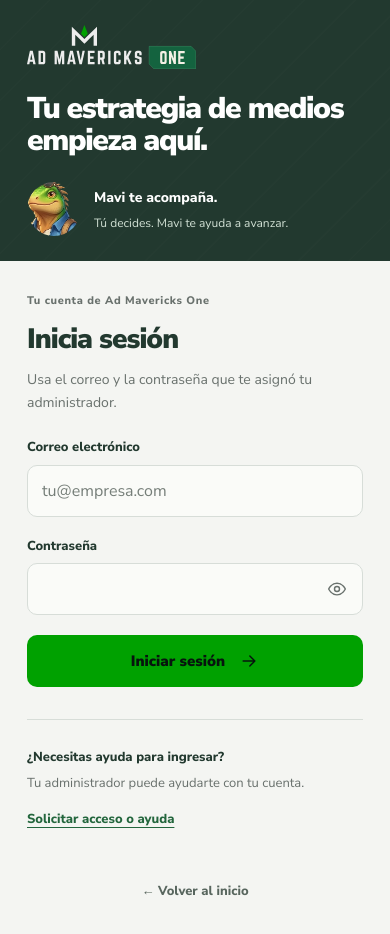
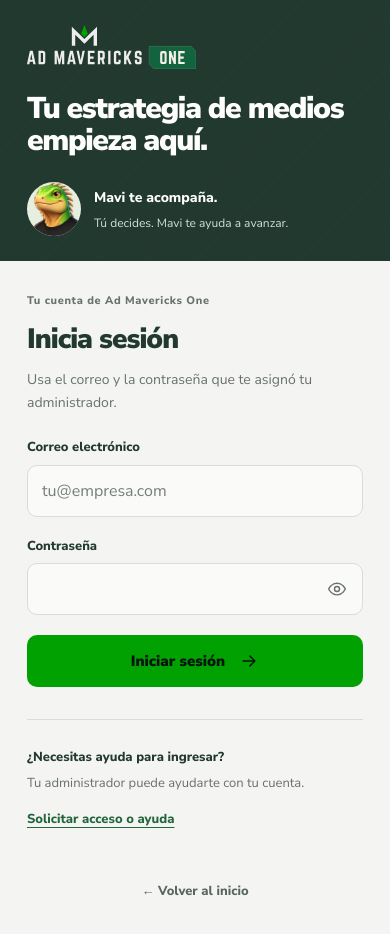
Before and after one commit to jhonari345o/campa-a1, a Next.js app: page /ingresar in a window 390 px wide. Shown: the top 934 px of the page. Built offline with nearby package versions, Linux system fonts and the light colour scheme; no server answers.

Commit message:
Use approved Mavi portrait consistently in account and assistant avatars

```diff
--- a/app/globals.css
+++ b/app/globals.css
@@ -375,7 +375,7 @@
 .campaign-source-list a { max-width:100%; overflow:hidden; border:1px solid #d8e2dc; border-radius:99px; padding:5px 7px; color:#00830b; font-size:7px; font-weight:800; text-overflow:ellipsis; white-space:nowrap; }
 .mavi-floating { position:fixed; right:22px; bottom:20px; z-index:80; display:grid; justify-items:end; gap:10px; }
 .mavi-floating-trigger { display:flex; min-width:230px; align-items:center; gap:10px; border:2px solid #00a100; border-radius:22px; background:#18372b; padding:5px 10px 5px 6px; color:#fff; box-shadow:0 14px 40px rgb(13 32 23 / 28%); }
-.mavi-floating-trigger > span { min-width:0; text-align:left; }
+.mavi-floating-trigger > span:not([data-mavi-avatar]) { min-width:0; text-align:left; }
 .mavi-floating-trigger strong,.mavi-floating-trigger small { display:block; }
 .mavi-floating-trigger strong { font-size:11px; }
 .mavi-floating-trigger small { color:rgb(255 255 255 / 58%); font-size:8px; }
@@ -520,8 +520,8 @@
   .campaign-score-grid { grid-template-columns:repeat(2,minmax(0,1fr)); }
   .mavi-floating { right:8px; bottom:8px; }
   .mavi-floating-trigger { min-width:176px; border-radius:19px; padding:4px 8px 4px 4px; }
-  .mavi-floating-trigger > img { width:44px !important; height:44px !important; }
-  .mavi-floating-trigger > span { display:block; }
+  .mavi-floating-trigger > [data-mavi-avatar] { width:44px !important; height:44px !important; }
+  .mavi-floating-trigger > span:not([data-mavi-avatar]) { display:block; }
   .mavi-floating-trigger > b { display:none; }
   .mavi-floating-trigger strong { font-size:10px; }
   .mavi-floating-trigger small { font-size:7px; }
--- a/app/ingresar/login.module.css
+++ b/app/ingresar/login.module.css
@@ -25,7 +25,7 @@
 .message h1 { margin: 0; font-size: clamp(36px, 3.8vw, 64px); font-weight: 900; line-height: 1.08; letter-spacing: -.045em; }
 .description { max-width: 430px; margin: 24px 0 0; color: #d1e0d4; font-size: 16px; line-height: 1.65; }
 .maviNote { display: flex; align-items: center; gap: 18px; padding-top: 28px; border-top: 1px solid #ffffff26; }
-.mavi { width: 76px; height: 76px; flex: 0 0 auto; border-radius: 50%; object-fit: cover; }
+.maviNote .mavi { width: 76px; height: 76px; flex: 0 0 auto; border-radius: 50%; object-fit: cover; }
 .maviNote strong { font-size: 15px; font-weight: 800; }
 .maviNote p { margin: 5px 0 0; color: #d1e0d4; font-size: 13px; line-height: 1.5; }
 
@@ -62,7 +62,7 @@
   .message h1 { max-width: 460px; font-size: 30px; }
   .kicker, .description { display: none; }
   .maviNote { padding-top: 0; gap: 13px; border-top: 0; }
-  .mavi { width: 54px; height: 54px; }
+  .maviNote .mavi { width: 54px; height: 54px; }
   .maviNote strong { font-size: 14px; }
   .maviNote p { font-size: 12px; }
   .access { padding: 32px 27px 25px; }
--- a/app/ingresar/page.tsx
+++ b/app/ingresar/page.tsx
@@ -1,5 +1,5 @@
 import Link from "next/link";
-import Image from "next/image";
+import { MaviAvatar } from "@/components/Mavi";
 import { Wordmark } from "@/components/Wordmark";
 import { LoginForm } from "./LoginForm";
 import styles from "./login.module.css";
@@ -21,7 +21,7 @@
           </p>
         </div>
         <div className={styles.maviNote}>
-          <Image src="/mavi/mavi-cara.png" alt="Mavi, la iguana de Ad Mavericks" width={80} height={80} className={styles.mavi} />
+          <MaviAvatar size={76} className={styles.mavi} />
           <div>
             <strong>Mavi te acompaña.</strong>
             <p>Tú decides. Mavi te ayuda a avanzar.</p>
--- /dev/null
+++ b/components/Mavi.module.css
@@ -0,0 +1,2 @@
+.avatar { position: relative; display: inline-block; width: var(--mavi-avatar-size, 40px); height: var(--mavi-avatar-size, 40px); flex: 0 0 auto; overflow: hidden; border-radius: 50%; background: #e6efdf; vertical-align: middle; }
+.avatarImage { position: absolute; left: -43%; top: 0; width: 210%; max-width: none; height: auto; user-select: none; }
--- a/components/Mavi.tsx
+++ b/components/Mavi.tsx
@@ -1,4 +1,6 @@
+import type { CSSProperties } from "react";
 import { clsx } from "@/lib/clsx";
+import styles from "./Mavi.module.css";
 
 /**
  * Mavi — la iguana de Guayaquil, mascota de Ad Mavericks One.
@@ -9,13 +11,21 @@
 /** Carita de Mavi para avatares (chat, encabezados). */
 export function MaviAvatar({ size = 40, className }: { size?: number; className?: string }) {
   return (
-    // eslint-disable-next-line @next/next/no-img-element
-    <img
-      src="/mavi/mavi-cara.png"
-      alt="Mavi"
-      className={clsx("rounded-full bg-signal/10 object-cover object-top", className)}
-      style={{ width: size, height: size }}
-    />
+    <span
+      data-mavi-avatar
+      className={clsx(styles.avatar, className)}
+      style={{ "--mavi-avatar-size": `${size}px` } as CSSProperties}
+    >
+      {/* eslint-disable-next-line @next/next/no-img-element */}
+      <img
+        src="/mavi/mavi-portal-v2.webp"
+        width={554}
+        height={900}
+        alt="Mavi, la iguana de Ad Mavericks"
+        className={styles.avatarImage}
+        draggable={false}
+      />
+    </span>
   );
 }
 
```
